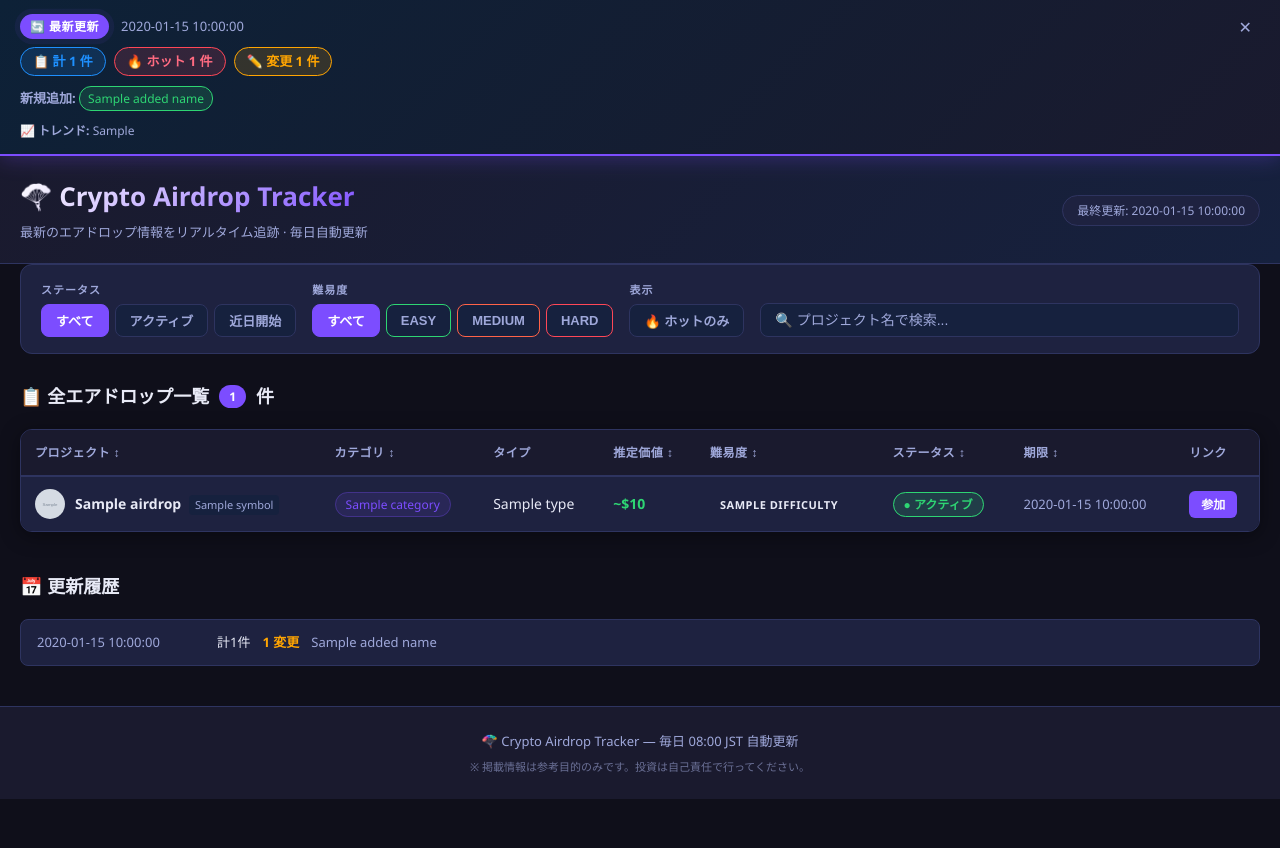
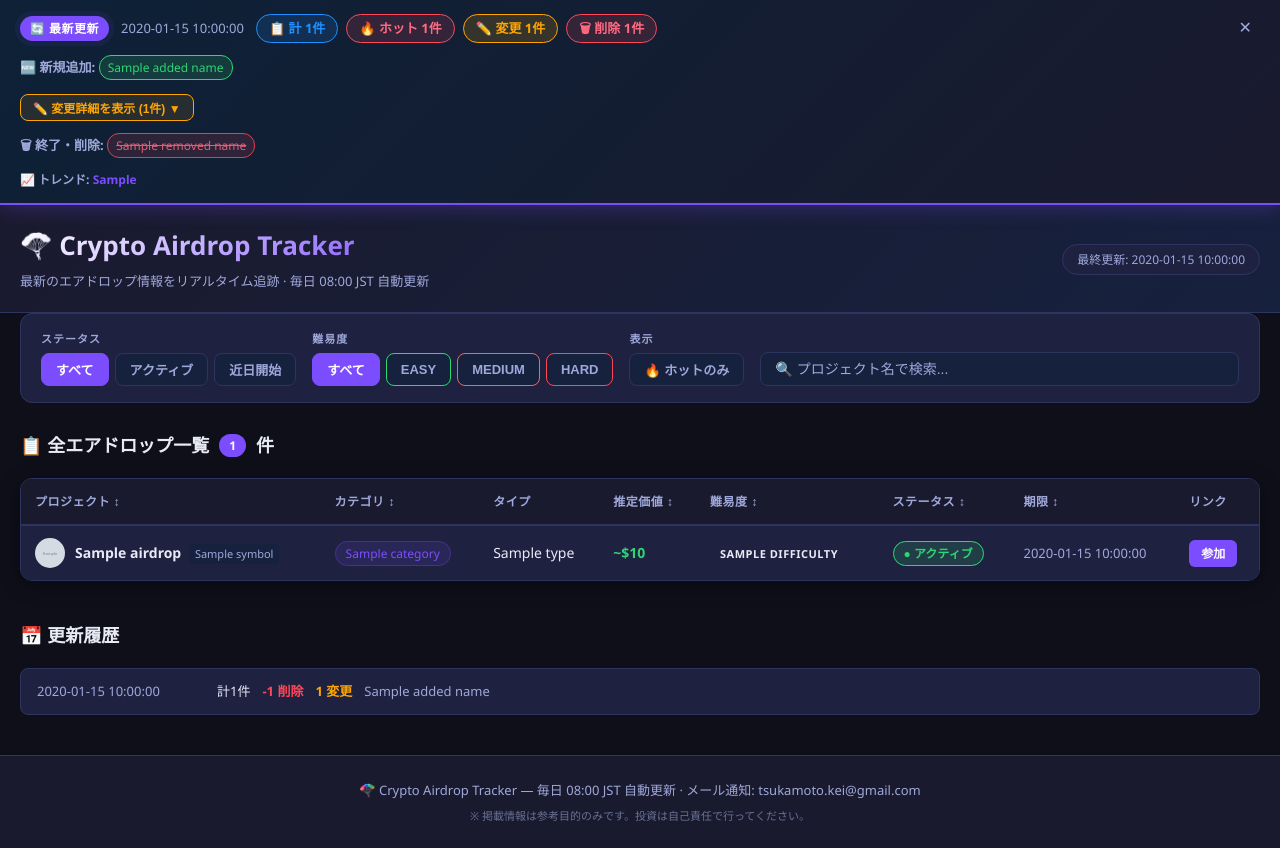
Before and after one commit to Yuzunekotokyo/crypto-airdrop-tracker, a Flask app: template templates/index.html in a window 1280 px wide. Before the commit the page ends 799 px from the top, so only its background shows below. Run offline with Flask 3, Linux system fonts and the light colour scheme; the template is opened without the code that fills it: most values are stand-ins (such as "Sample title", 1, 10 or a date in 2020); grey boxes marked "Sample" are stand-in pictures.

Commit message:
毎日の自動更新バナー強化とGmail日次サマリー送信の改善
- 更新バナーに新着HOT案件点滅アラート・削除案件・変更詳細展開ボタンを追加
- 削除タグ(取り消し線付き)とstat-removedチップをCSS追加
- メールを毎日必ず送信 (ALWAYS_SEND_EMAIL=true)、diff情報を本文に含める
- メールHTMLに新着ホット案件アラート・削除案件・変更差分セクションを追加
- ホット新案件は件名を🚨に変更し優先度を明示
- updater.pyでZoneInfo使用によるJST時刻正確化とremoved_countフィールド追加
- app.jsの自動リロードをtimestampベース比較に修正

https://claude.ai/code/session_01AtmJ4LmdqxAAT2ZtUNs6Ft

```diff
--- a/config.py
+++ b/config.py
@@ -10,6 +10,9 @@ COINGECKO_API_KEY = os.getenv("COINGECKO_API_KEY", "")
 UPDATE_HOUR = int(os.getenv("UPDATE_HOUR", "8"))
 UPDATE_MINUTE = int(os.getenv("UPDATE_MINUTE", "0"))
 
+# 毎日必ずメール送信するか (デフォルト: True)
+ALWAYS_SEND_EMAIL = os.getenv("ALWAYS_SEND_EMAIL", "true").lower() == "true"
+
 DATA_DIR = os.path.join(os.path.dirname(__file__), "data")
 AIRDROPS_FILE = os.path.join(DATA_DIR, "airdrops.json")
 UPDATES_FILE = os.path.join(DATA_DIR, "updates.json")
--- a/static/css/style.css
+++ b/static/css/style.css
@@ -85,7 +85,8 @@ a:hover { color: var(--accent2); }
 .stat-changed{ background: rgba(255,165,2,0.15);  border: 1px solid var(--yellow); color: var(--yellow); }
 .stat-email  { background: rgba(124,77,255,0.15); border: 1px solid var(--accent); color: var(--accent); }
 
-.update-new-items { font-size: 13px; color: var(--text2); }
+.update-new-items { font-size: 13px; color: var(--text2); margin-top: 2px; }
+.update-removed-items { font-size: 13px; color: var(--text2); margin-top: 2px; }
 
 .new-tag {
   display: inline-block;
@@ -98,7 +99,87 @@ a:hover { color: var(--accent2); }
   margin: 2px 4px 2px 0;
 }
 
-.update-trending { font-size: 12px; color: var(--text2); }
+.removed-tag {
+  display: inline-block;
+  background: rgba(255,71,87,0.15);
+  border: 1px solid var(--hot);
+  color: var(--hot2);
+  padding: 2px 8px;
+  border-radius: 12px;
+  font-size: 12px;
+  margin: 2px 4px 2px 0;
+  text-decoration: line-through;
+  opacity: 0.85;
+}
+
+/* 新着ホット案件アラート */
+.update-hot-alert {
+  display: flex;
+  align-items: center;
+  gap: 8px;
+  background: rgba(255,71,87,0.12);
+  border: 1px solid var(--hot);
+  border-radius: 8px;
+  padding: 8px 14px;
+  margin-top: 4px;
+  animation: pulse-hot 1.5s infinite;
+}
+
+@keyframes pulse-hot {
+  0%, 100% { box-shadow: 0 0 0 0 rgba(255,71,87,0.4); }
+  50%       { box-shadow: 0 0 0 6px rgba(255,71,87,0); }
+}
+
+.hot-alert-icon { font-size: 18px; }
+.hot-alert-text { color: var(--hot2); font-size: 13px; font-weight: 700; }
+
+/* 変更詳細トグル */
+.update-changes-toggle { margin-top: 4px; }
+
+.changes-btn {
+  background: rgba(255,165,2,0.1);
+  border: 1px solid var(--yellow);
+  color: var(--yellow);
+  padding: 4px 12px;
+  border-radius: 8px;
+  cursor: pointer;
+  font-size: 12px;
+  font-weight: 600;
+  transition: background 0.2s;
+}
+.changes-btn:hover { background: rgba(255,165,2,0.2); }
+
+.update-changes-detail {
+  background: rgba(0,0,0,0.2);
+  border-radius: 8px;
+  padding: 10px 14px;
+  margin-top: 6px;
+  display: flex;
+  flex-direction: column;
+  gap: 6px;
+}
+
+.change-item {
+  display: flex;
+  align-items: center;
+  flex-wrap: wrap;
+  gap: 8px;
+  font-size: 13px;
+}
+
+.change-name { font-weight: 700; color: var(--text); min-width: 120px; }
+.change-desc {
+  color: var(--yellow);
+  font-size: 12px;
+  background: rgba(255,165,2,0.1);
+  padding: 2px 8px;
+  border-radius: 12px;
+}
+
+.stat-removed { background: rgba(255,71,87,0.15); border: 1px solid var(--hot); color: var(--hot2); }
+
+.update-trending { font-size: 12px; color: var(--text2); margin-top: 2px; }
+.trending-ticker { color: var(--accent); font-weight: 600; }
 
 .banner-close {
   background: none;
@@ -463,6 +544,7 @@ main { padding: 28px 0 60px; }
 .history-details { display: flex; gap: 12px; flex-wrap: wrap; align-items: center; font-size: 13px; }
 
 .h-new     { color: var(--green); font-weight: 700; }
+.h-removed { color: var(--hot); font-weight: 700; }
 .h-changed { color: var(--yellow); font-weight: 700; }
 .h-email   { color: var(--accent); }
 .h-names   { color: var(--text2); }
--- a/static/js/app.js
+++ b/static/js/app.js
@@ -93,16 +93,17 @@ function colIndex(col) {
   return map[col] || 1;
 }
 
-// 自動リロード: 毎30分チェック
+// 自動リロード: 毎30分チェック (タイムスタンプ比較)
+const _pageTimestamp = document.getElementById("update-banner")?.dataset.timestamp || "";
+
 function scheduleAutoRefresh() {
   setTimeout(() => {
     fetch("/api/updates")
       .then(r => r.json())
       .then(updates => {
-        if (updates.length > 0) {
-          const latestDate = updates[0].timestamp;
-          const pageDate = document.querySelector(".update-time")?.textContent;
-          if (latestDate && pageDate && !pageDate.includes(updates[0].date)) {
+        if (updates.length > 0 && _pageTimestamp) {
+          const serverTimestamp = updates[0].timestamp || "";
+          if (serverTimestamp && serverTimestamp !== _pageTimestamp) {
             showRefreshNotice();
           }
         }
--- a/templates/index.html
+++ b/templates/index.html
@@ -10,51 +10,100 @@
 
 <!-- ===== 最新更新バナー ===== -->
 {% if latest_update %}
-<div id="update-banner" class="update-banner">
+<div id="update-banner" class="update-banner"
+     data-timestamp="{{ latest_update.timestamp }}">
   <div class="update-banner-inner">
+
+    <!-- ヘッダー行: 更新時刻 + サマリー -->
     <div class="update-meta">
       <span class="update-badge">🔄 最新更新</span>
       <span class="update-time">{{ latest_update.time_jst }}</span>
-    </div>
       <div class="update-stats">
         <span class="stat-chip stat-total">
-        📋 計 <strong>{{ latest_update.total_airdrops }}</strong> 件
+          📋 計 <strong>{{ latest_update.total_airdrops }}</strong>件
         </span>
         <span class="stat-chip stat-hot">
-        🔥 ホット <strong>{{ latest_update.hot_count }}</strong> 件
+          🔥 ホット <strong>{{ latest_update.hot_count }}</strong>件
         </span>
         {% if latest_update.added_count > 0 %}
         <span class="stat-chip stat-new">
-        🆕 新着 <strong>{{ latest_update.added_count }}</strong> 件
+          🆕 新着 <strong>{{ latest_update.added_count }}</strong>件
         </span>
         {% endif %}
         {% if latest_update.changed_count > 0 %}
         <span class="stat-chip stat-changed">
-        ✏️ 変更 <strong>{{ latest_update.changed_count }}</strong> 件
+          ✏️ 変更 <strong>{{ latest_update.changed_count }}</strong>件
+        </span>
+        {% endif %}
+        {% if latest_update.removed_count is defined and latest_update.removed_count > 0 %}
+        <span class="stat-chip stat-removed">
+          🗑 削除 <strong>{{ latest_update.removed_count }}</strong>件
         </span>
         {% endif %}
         {% if latest_update.email_sent %}
-      <span class="stat-chip stat-email">
-        📧 メール送信済
-      </span>
+        <span class="stat-chip stat-email">📧 メール送信済</span>
         {% endif %}
       </div>
+    </div>
+
+    <!-- 新着ホット案件アラート -->
+    {% set newly_hot_added = latest_update.added_names | default([]) %}
+    {% if latest_update.added_count > 0 and latest_update.hot_count > 0 %}
+    <div class="update-hot-alert">
+      <span class="hot-alert-icon">🚨</span>
+      <span class="hot-alert-text">新着ホット案件あり！下の「🔥 今狙うべき注目エアドロップ」をチェック</span>
+    </div>
+    {% endif %}
+
+    <!-- 新規追加案件 -->
     {% if latest_update.added_names %}
     <div class="update-new-items">
-      <strong>新規追加:</strong>
+      <strong>🆕 新規追加:</strong>
       {% for name in latest_update.added_names %}
       <span class="new-tag">{{ name }}</span>
       {% endfor %}
     </div>
     {% endif %}
+
+    <!-- 変更された案件 -->
+    {% if latest_update.changes %}
+    <div class="update-changes-toggle">
+      <button class="changes-btn" onclick="toggleChanges()">
+        ✏️ 変更詳細を表示 ({{ latest_update.changes | length }}件) ▼
+      </button>
+    </div>
+    <div id="changes-detail" class="update-changes-detail" style="display:none;">
+      {% for ch in latest_update.changes %}
+      <div class="change-item">
+        <span class="change-name">{{ ch.name }}</span>
+        {% for c in ch.changes %}
+        <span class="change-desc">{{ c }}</span>
+        {% endfor %}
+      </div>
+      {% endfor %}
+    </div>
+    {% endif %}
+
+    <!-- 削除された案件 -->
+    {% if latest_update.removed_names %}
+    <div class="update-removed-items">
+      <strong>🗑 終了・削除:</strong>
+      {% for name in latest_update.removed_names %}
+      <span class="removed-tag">{{ name }}</span>
+      {% endfor %}
+    </div>
+    {% endif %}
+
+    <!-- トレンドコイン -->
     {% if latest_update.trending_coins %}
     <div class="update-trending">
       <strong>📈 トレンド:</strong>
-      {{ latest_update.trending_coins | join(' · ') }}
+      <span class="trending-ticker">{{ latest_update.trending_coins | join(' · ') }}</span>
     </div>
     {% endif %}
+
   </div>
-  <button class="banner-close" onclick="document.getElementById('update-banner').style.display='none'">✕</button>
+  <button class="banner-close" onclick="document.getElementById('update-banner').style.display='none'" title="閉じる">✕</button>
 </div>
 {% endif %}
 
@@ -63,7 +112,7 @@
   <div class="container">
     <div class="header-brand">
       <h1>🪂 Crypto Airdrop Tracker</h1>
-      <p class="header-sub">最新のエアドロップ情報をリアルタイム追跡 · 毎日自動更新</p>
+      <p class="header-sub">最新のエアドロップ情報をリアルタイム追跡 · 毎日 {{ "%02d"|format(8) }}:00 JST 自動更新</p>
     </div>
     <div class="header-info">
       <span class="last-updated">最終更新: {{ now }}</span>
@@ -237,6 +286,7 @@
         <div class="history-details">
           <span>計{{ upd.total_airdrops }}件</span>
           {% if upd.added_count > 0 %}<span class="h-new">+{{ upd.added_count }} 追加</span>{% endif %}
+          {% if upd.removed_count is defined and upd.removed_count > 0 %}<span class="h-removed">-{{ upd.removed_count }} 削除</span>{% endif %}
           {% if upd.changed_count > 0 %}<span class="h-changed">{{ upd.changed_count }} 変更</span>{% endif %}
           {% if upd.email_sent %}<span class="h-email">📧</span>{% endif %}
           {% if upd.added_names %}
@@ -254,11 +304,24 @@
 <!-- ===== フッター ===== -->
 <footer class="site-footer">
   <div class="container">
-    <p>🪂 Crypto Airdrop Tracker — 毎日 {{ "%02d"|format(8) }}:00 JST 自動更新</p>
+    <p>🪂 Crypto Airdrop Tracker — 毎日 {{ "%02d"|format(8) }}:00 JST 自動更新 · メール通知: tsukamoto.kei@gmail.com</p>
     <p class="footer-disclaimer">※ 掲載情報は参考目的のみです。投資は自己責任で行ってください。</p>
   </div>
 </footer>
 
 <script src="/static/js/app.js"></script>
+<script>
+function toggleChanges() {
+  const el = document.getElementById('changes-detail');
+  const btn = document.querySelector('.changes-btn');
+  if (el.style.display === 'none') {
+    el.style.display = 'block';
+    btn.textContent = btn.textContent.replace('▼', '▲').replace('表示', '非表示');
+  } else {
+    el.style.display = 'none';
+    btn.textContent = btn.textContent.replace('▲', '▼').replace('非表示', '表示');
+  }
+}
+</script>
 </body>
 </html>
```
Also changed, not shown: notifier/gmail.py (+122 -10 lines), updater.py (+12 -5 lines). Lines whose indentation alone changed are shown as unchanged.
